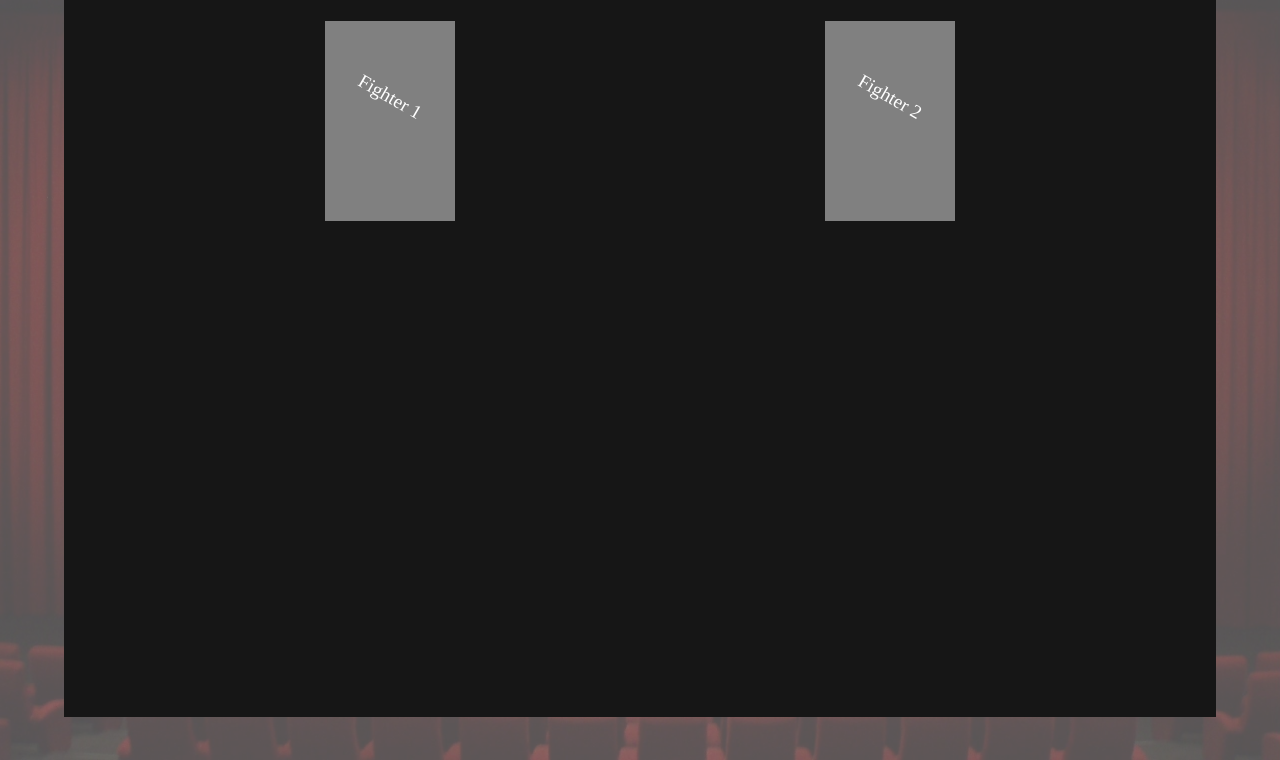
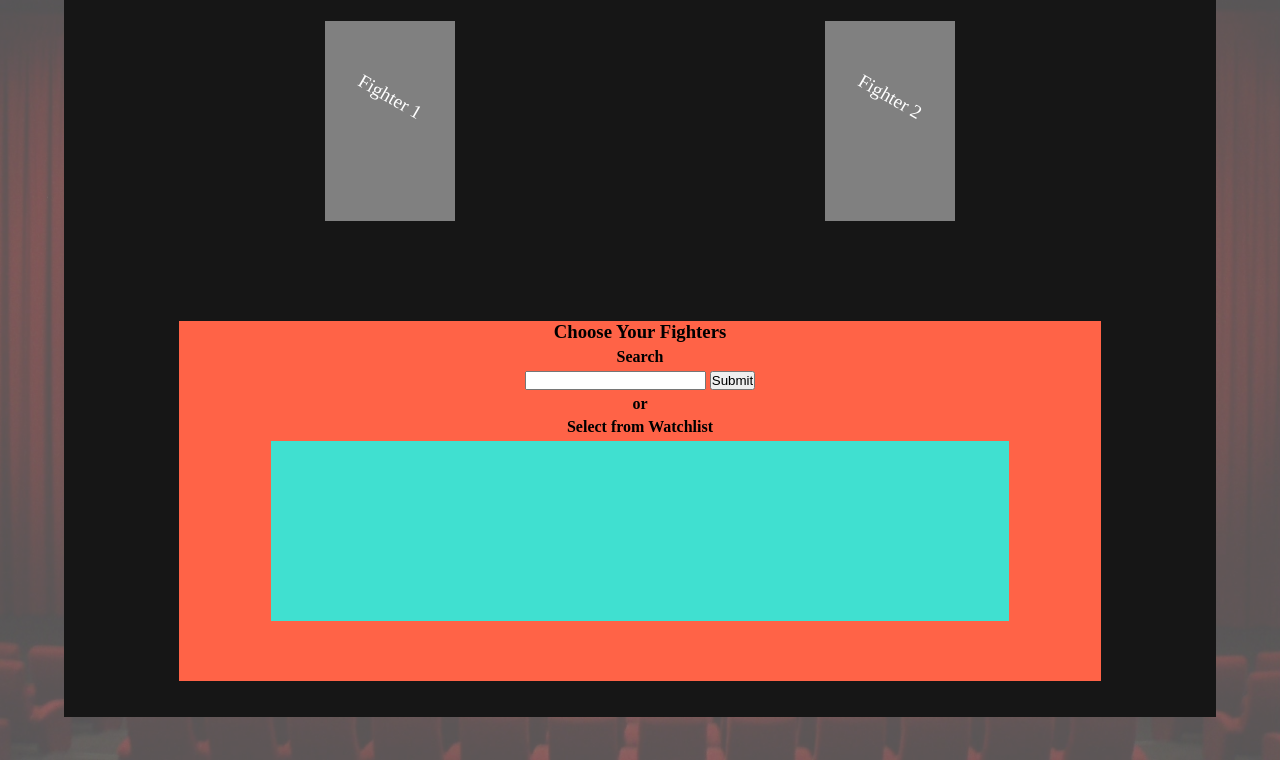
Before and after one commit to andrewjknapp/The_Boxing_Office, a website: page app/public/battle.html in a window 1280 px wide. Shown: the part 40-800 px from the top of the page. Drawn offline with nearby package versions, Linux system fonts and the light colour scheme.

Commit message:
Added watchlist to battle form

```diff
--- a/app/public/battle.html
+++ b/app/public/battle.html
@@ -43,7 +43,17 @@
                 <div id="fighter1-prep" class="fighterPrep"><p>Fighter 1</p></div>
                 <div id="fighter2-prep" class="fighterPrep"><p>Fighter 2</p></div>
                 <div id="fighter-search">
-
+                    <h3>Choose Your Fighters</h3>
+                    <h4>Search</h4>
+                    <form>
+                        <input type="text">
+                        <input type="submit">
+                    </form>
+                    <h4>or</h4>
+                    <h4>Select from Watchlist</h4>
+                    <div id="watchlist">
+                        <div></div>
+                    </div>
                 </div>
             </div>
         </div>
--- a/app/public/css/battle.css
+++ b/app/public/css/battle.css
@@ -58,7 +58,24 @@
 }
 
 #fighter-search {
+    position: relative;
+    top: 45%;
+    width: 80%;
+    height: 50%;
+    margin: 0 auto;
+    background-color: tomato;
+    text-align: center;
+}
 
+#fighter-search h4{
+    margin: 5px;
+}
+
+#watchlist {
+    height: 50%;
+    width: 80%;
+    background-color: turquoise;
+    margin: 5px auto;
 }
 
 .hide {
--- a/app/public/js/battle.js
+++ b/app/public/js/battle.js
@@ -185,3 +185,24 @@ function attack() {
 function roundWinner(num1, num2) {
     return numberify(num1) > numberify(num2) ? 1 : 2;
 }
+
+
+const watchlist = [
+    {
+        userID: 3,
+        movieID: "tt0120737"
+    },
+    {
+        userID: 3,
+        movieID: "tt0120733"
+    }
+]
+
+function populateWatchlist(watchlist) {
+    for(let i = 0; i < watchlist.length; i++) {
+        let currentMovie =
+        `
+        <div>
+        </div>`
+    }
+}
```
